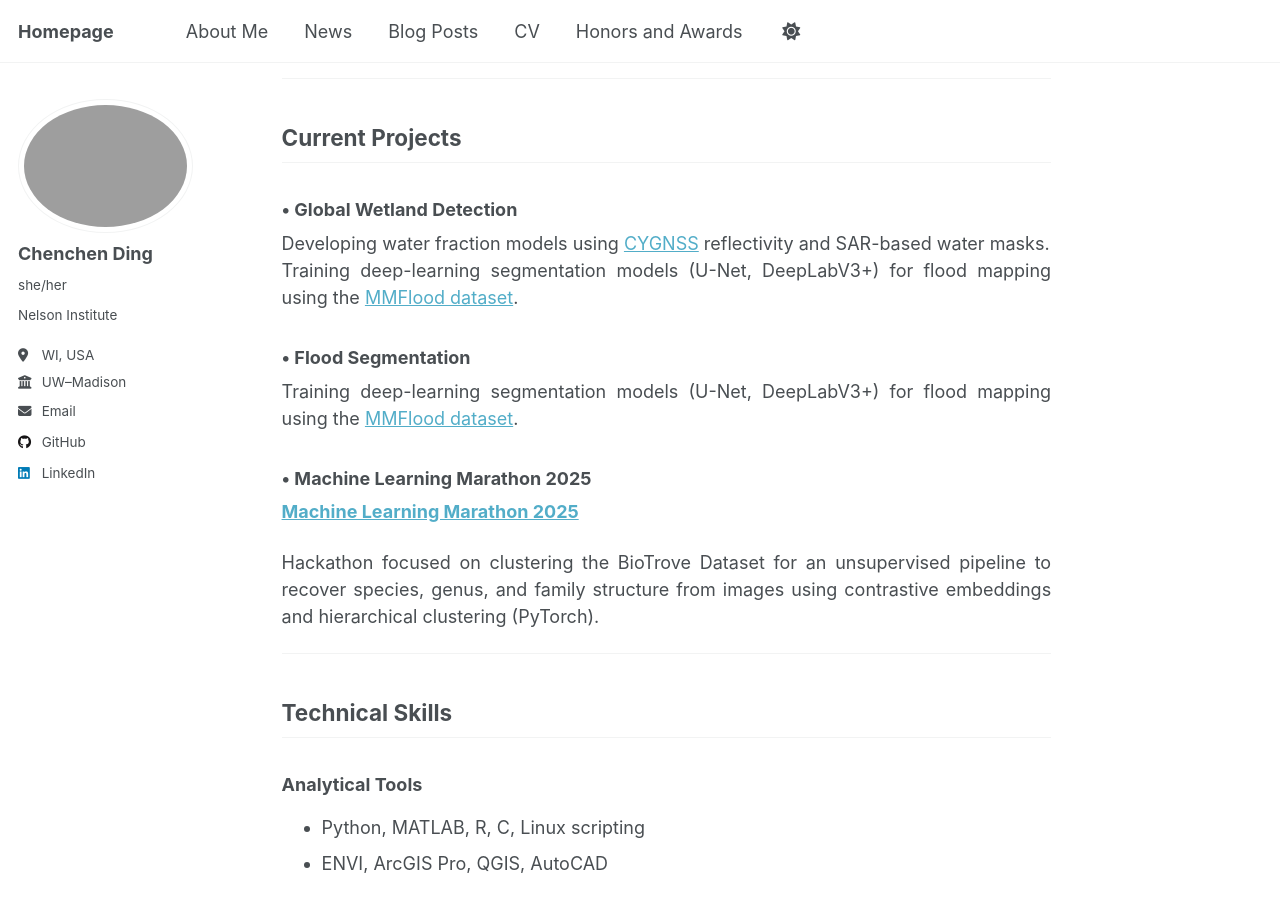
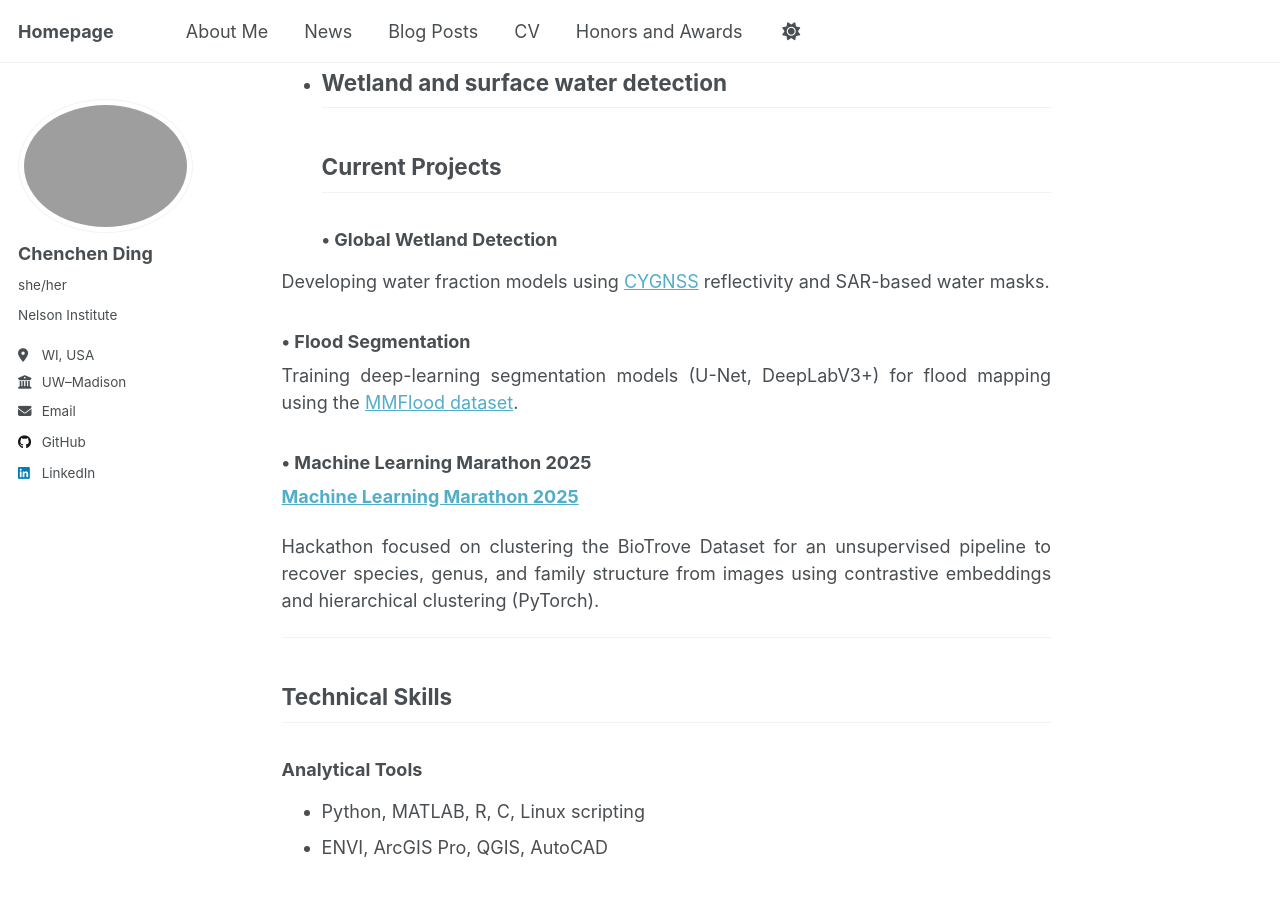
Before and after one commit to DCC0329/ChenchenDing.github.io, a Jekyll site: the page built from _pages/about.md, in a window 1280 px wide and 900 px high, scrolled down 483 px. Built offline with Jekyll 4.4.1, drawn with Linux system fonts in a browser that asks for light colours; a script that is not in the unit is left out.

Commit message:
Update about.md

```diff
--- a/_pages/about.md
+++ b/_pages/about.md
@@ -14,51 +14,39 @@ I am a Master's student in the [Environmental Observation & Informatics (EOI) pr
 I am particularly interested in using satellite observations and machine-learning methods to track environmental change. My recent work spans wetland hydrology, landscape dynamics, and SAR-based mapping.
 
 </div>
-
 ---
 ## Research Interests
 - AI for Earth observation
 - Wetland and surface water detection
-
 ---
 ## Current Projects
-
 ### **• Global Wetland Detection**
 <div style="text-align: justify;" markdown="1">
 Developing water fraction models using [CYGNSS](https://podaac.jpl.nasa.gov/CYGNSS) reflectivity and SAR-based water masks.
-Training deep-learning segmentation models (U-Net, DeepLabV3+) for flood mapping using the [MMFlood dataset](https://zenodo.org/records/6534637).
 </div>
-
 ### **• Flood Segmentation**
 <div style="text-align: justify;" markdown="1">
 Training deep-learning segmentation models (U-Net, DeepLabV3+) for flood mapping using the [MMFlood dataset](https://zenodo.org/records/6534637).
 </div>
-
 ### **• Machine Learning Marathon 2025**
 **[Machine Learning Marathon 2025](https://ml-marathon.wisc.edu)**
 <div style="text-align: justify;" markdown="1">
 Hackathon focused on clustering the BioTrove Dataset for an unsupervised pipeline to recover species, genus, and family structure from images using contrastive embeddings and hierarchical clustering (PyTorch).
 </div>
-
 ---
 ## Technical Skills
-
 ### **Analytical Tools**
 - Python, MATLAB, R, C, Linux scripting
 - ENVI, ArcGIS Pro, QGIS, AutoCAD
-
 ### **Large-Scale Data Processing**
 - HPC, cluster computing, geospatial tiling
 - Remote sensing & data fusion
-
 ### **Machine Learning & Deep Learning**
 - RF, SVM, XGBoost, CNNs, LSTMs, U-Net, Transformer-based architectures
 - Model explainability: Permutation importance, SHAP
-
 ### **Field & Ground Truthing**
 - Field survey design
 - UAV (drone) data collection and processing
-
 ---
 
 If you are interested in my work or would like to connect, feel free to reach out via email or LinkedIn. Thanks for stopping by!
```
